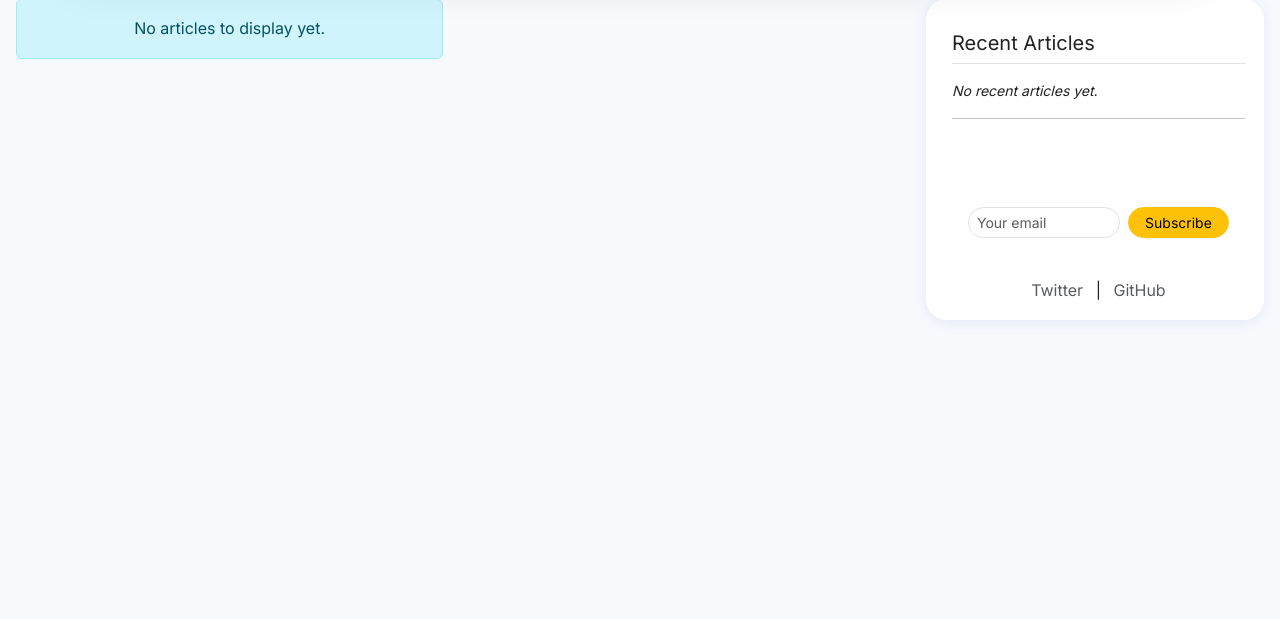
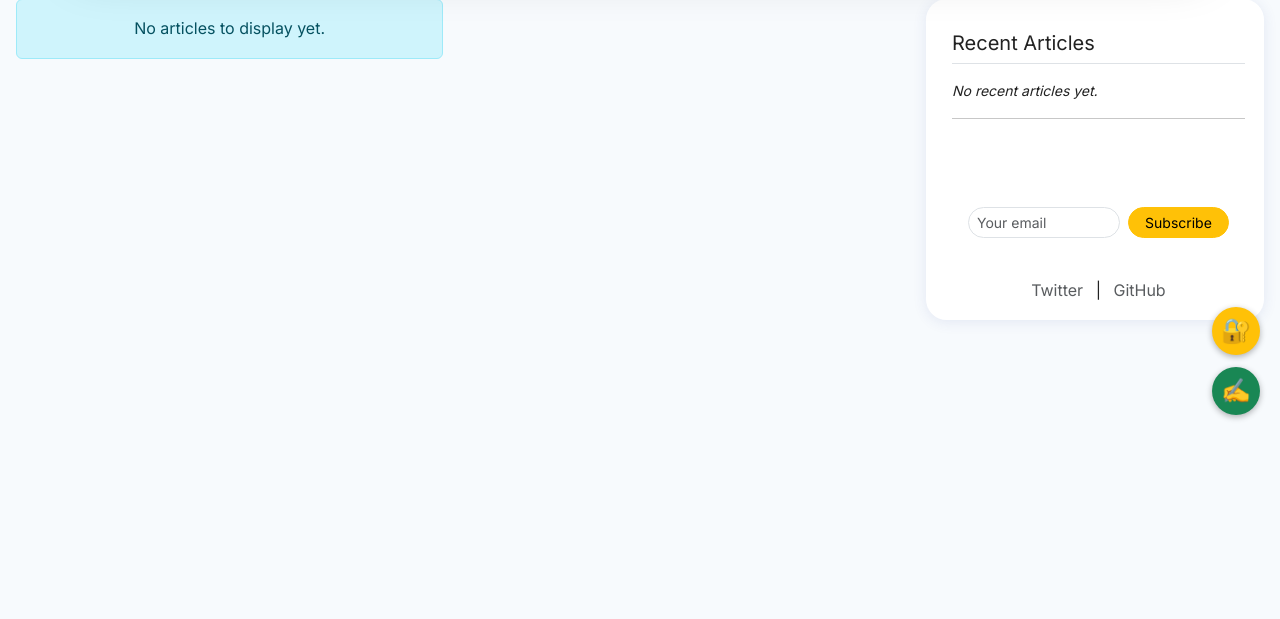
Before and after one commit to EPSILON996/futureai-hub, a Flask app: page / in a window 1280 px wide. Shown: the part 365-984 px from the top of the page. Run offline with Flask 3, Linux system fonts and the light colour scheme; data that the repository does not hold is empty.

Commit message:
Update base.html

```diff
--- a/futureai-hub/templates/base.html
+++ b/futureai-hub/templates/base.html
@@ -131,6 +131,43 @@
       85% { background-position: 100% 80%; }
       100% { background-position: 110% 50%; }
     }
+
+    /* Floating auth/admin buttons styling */
+    .floating-btn {
+      position: fixed;
+      right: 20px;
+      width: 48px; height: 48px;
+      border-radius: 50%;
+      color: #fff;
+      display: flex;
+      align-items: center;
+      justify-content: center;
+      box-shadow: 0 2px 6px rgba(0,0,0,0.3);
+      cursor: pointer;
+      text-decoration: none;
+      font-size: 24px;
+      z-index: 1050;
+      user-select: none;
+    }
+    .floating-btn.login-btn {
+      background: #ffc107; /* yellow */
+      bottom: 80px;
+    }
+    .floating-btn.signup-btn {
+      background: #198754; /* green */
+      bottom: 20px;
+    }
+    .floating-btn.logout-btn {
+      background: #dc3545; /* red */
+      bottom: 80px;
+    }
+    .floating-btn.admin-btn {
+      background: #0d6efd; /* Bootstrap blue */
+      bottom: 20px;
+    }
+    .floating-btn:hover {
+      filter: brightness(0.85);
+    }
   </style>
 </head>
 <body>
@@ -245,5 +282,25 @@ document.getElementById('subscribe-form').addEventListener('submit', function(e)
 });
 </script>
 
+<!-- Floating authentication/admin buttons -->
+
+{% if not current_user.is_authenticated %}
+  <a href="{{ url_for('login') }}"
+     class="floating-btn login-btn"
+     title="Login" aria-label="Login">🔐</a>
+  <a href="{{ url_for('signup') }}"
+     class="floating-btn signup-btn"
+     title="Sign Up" aria-label="Sign Up">✍️</a>
+{% else %}
+  {% if current_user.is_admin %}
+    <a href="{{ url_for('admin.index') }}"
+       class="floating-btn admin-btn"
+       title="Admin Dashboard" aria-label="Admin Dashboard">🛠️</a>
+  {% endif %}
+  <a href="{{ url_for('logout') }}"
+     class="floating-btn logout-btn"
+     title="Logout" aria-label="Logout">🔓</a>
+{% endif %}
+
 </body>
 </html>
```
